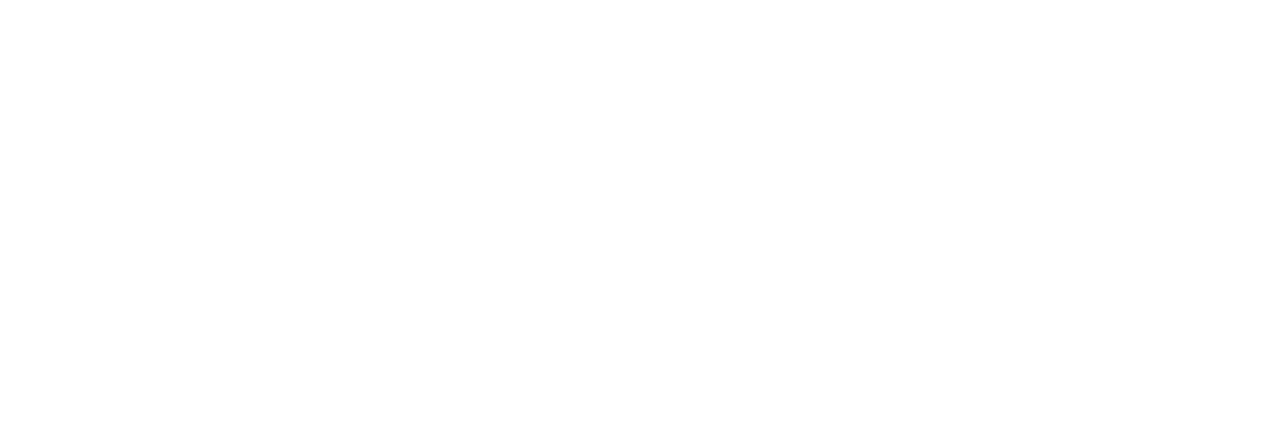
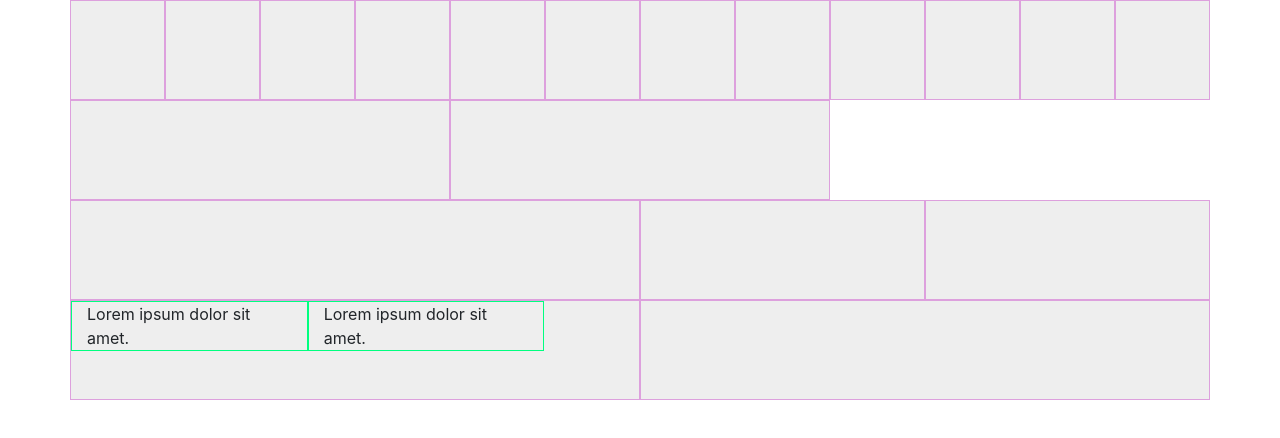
Before and after one commit to emcris/bootstrap-4-example, a plain HTML site: page index.html in a window 1280 px wide. Drawn offline with nearby package versions, Linux system fonts and the light colour scheme.

Commit message:
understanding the bootstrap grid

```diff
--- a/css/styles.css
+++ b/css/styles.css
@@ -0,0 +1,8 @@
+.box{
+    border: 1px solid plum;
+    height: 100px;
+    background: #eee;
+}
+.box-new{
+    border: 1px solid springgreen;
+}
--- a/index.html
+++ b/index.html
@@ -9,7 +9,43 @@
     <title>Bootstrap Example</title>
 </head>
 <body>
+    <div class="container">
+        <div class="row">
+            <div class="col box"></div>
+            <div class="col box"></div>
+            <div class="col box"></div>
+            <div class="col box"></div>
+            <div class="col box"></div>
+            <div class="col box"></div>
+            <div class="col box"></div>
+            <div class="col box"></div>
+            <div class="col box"></div>
+            <div class="col box"></div>
+            <div class="col box"></div>
+            <div class="col box"></div>
+        </div>
 
+        <div class="row">
+            <div class="col col-md-4 box"></div>
+            <div class="col col-md-4 box"></div>
+        </div>
+
+        <div class="row">
+            <div class="col col-sm-8 col-lg-6 box"></div>
+            <div class="col col-sm-3 box"></div>
+            <div class="col col-sm-6 col-lg-3 box"></div>
+        </div>
+
+        <div class="row">
+            <div class="col box">
+                <div class="row">
+                    <div class="col-md-5 box-new">Lorem ipsum dolor sit amet.</div>
+                    <div class="col-md-5 box-new">Lorem ipsum dolor sit amet.</div>
+                </div>
+            </div>
+            <div class="col box"></div>
+        </div>
+    </div>
 
 
 
```
